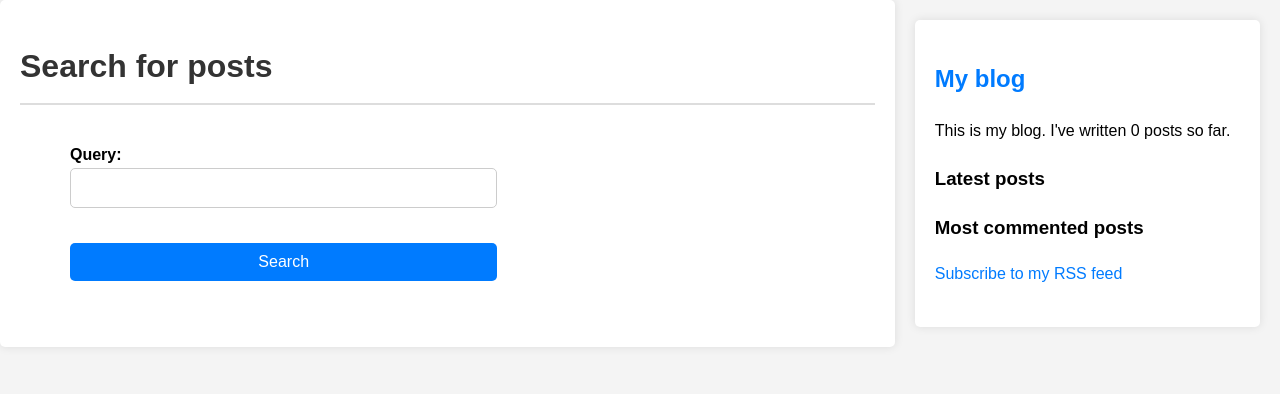
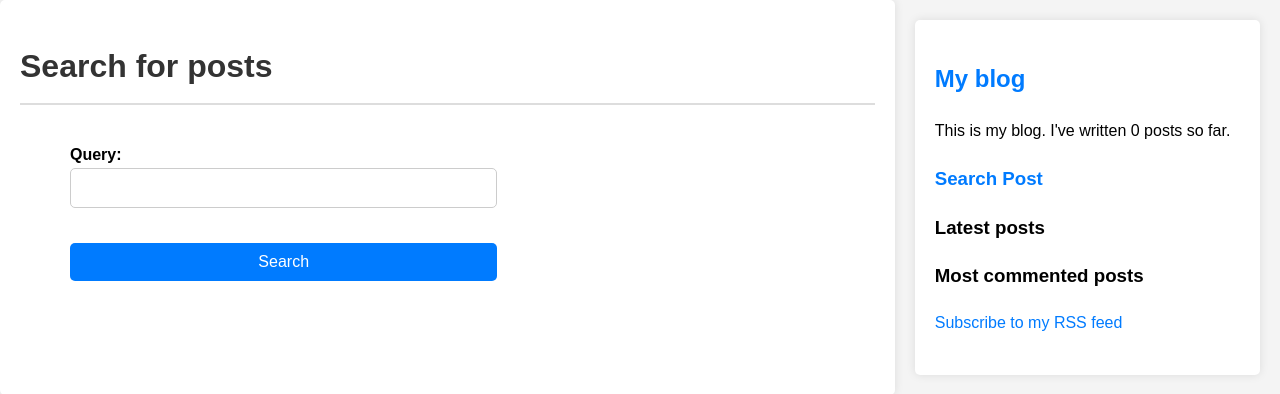
Before and after one commit to HarishV14/BlogProject, a Django app: page /blog/search/ in a window 1280 px wide. Shown: the top 394 px of the page. Run offline with Django 3.2, Linux system fonts and the light colour scheme; data that the repository does not hold is empty.

Commit message:
Added the advance search and search button in the sidebar

```diff
--- a/blog/templates/blog/base.html
+++ b/blog/templates/blog/base.html
@@ -21,6 +21,7 @@
     <div id="sidebar">
         <h2><a href="{% url 'blog:post_list' %}">My blog </a></h2>
         <p>This is my blog. I've written {% total_posts %} posts so far.</p>
+        <h3><a href="{% url 'blog:post_search' %}">Search Post</a></h3>
         <h3>Latest posts</h3>
         {% show_latest_posts 2 %}
         <h3>Most commented posts</h3>
```
Also changed, not shown: blog/views.py (+11 -0 lines).
